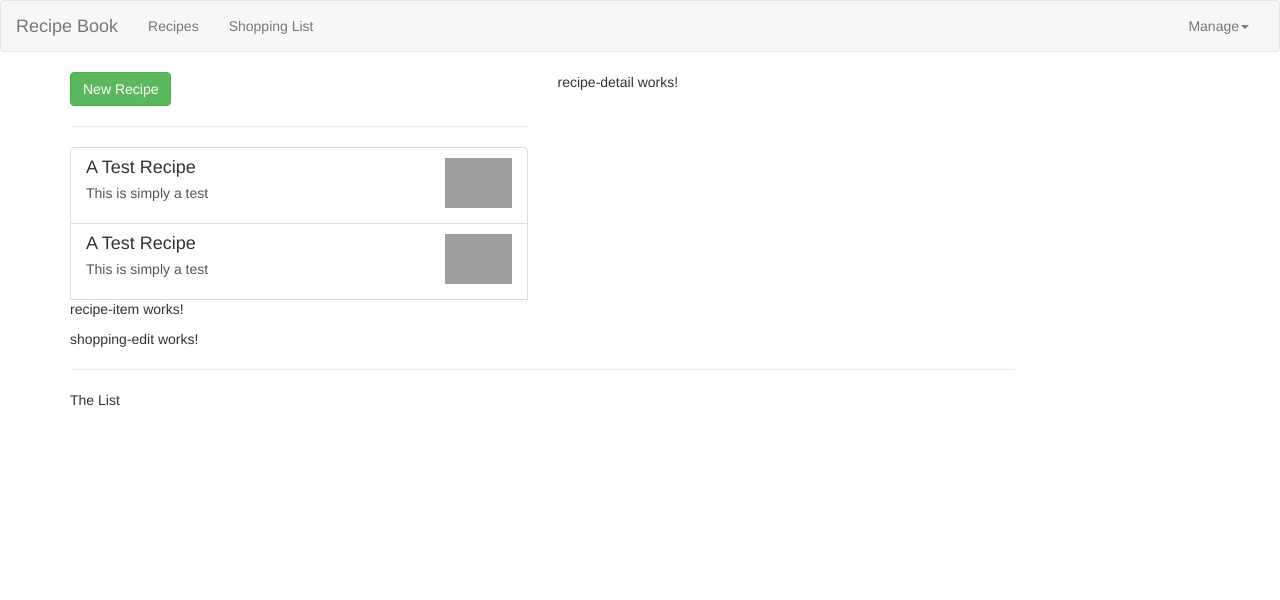
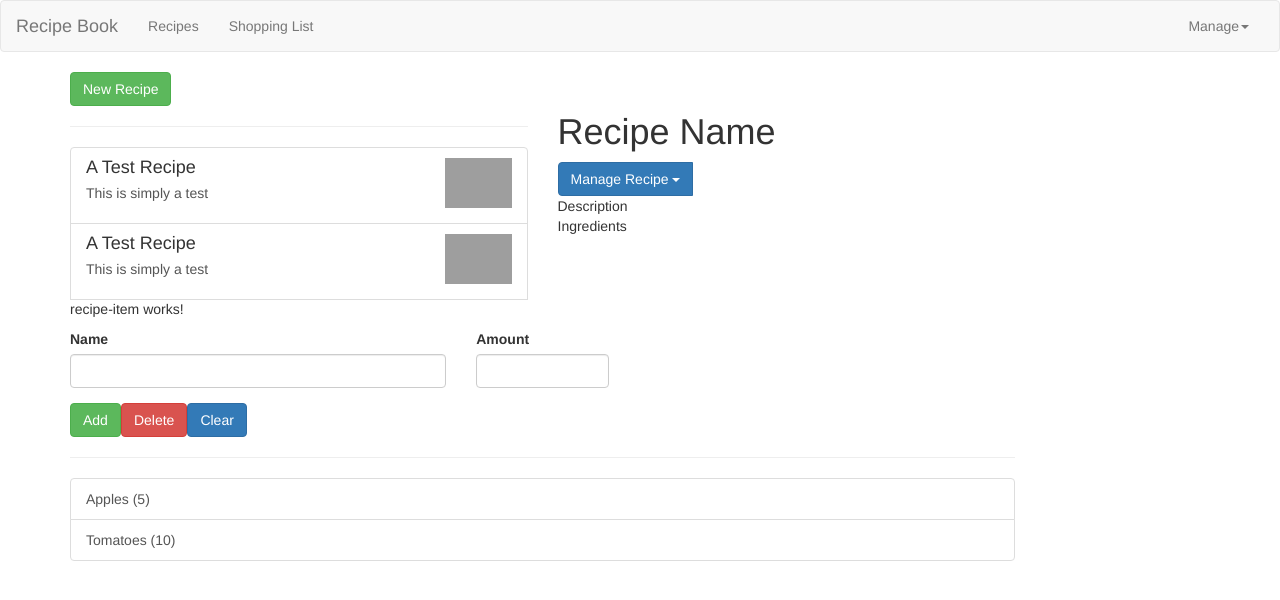
Before and after one commit to DeathFenix/Master_Angular_project, an Angular app: page / in a window 1280 px wide. Shown: the top 600 px of the page. Built offline with nearby package versions, Linux system fonts and the light colour scheme; grey boxes are pictures that could not be loaded.

Commit message:
shopping list-edit component

```diff
--- a/src/app/recipes/recipe-detail/recipe-detail.component.html
+++ b/src/app/recipes/recipe-detail/recipe-detail.component.html
@@ -1,3 +1,36 @@
-<p>
-  recipe-detail works!
-</p>
+<div class="row">
+  <div class="col-xs-12">
+    <img src="" alt="" class="image-responsive">
+  </div>
+</div>
+<div class="row">
+  <div class="col-xs-12">
+    <h1>Recipe Name</h1>
+  </div>
+</div>
+<div class="row">
+  <div class="col-xs-12">
+    <div class="btn-group">
+      <button
+        type="button"
+        class="btn btn-primary">
+        Manage Recipe <span class="caret"></span>
+      </button>
+      <ul class="dropdown-menu">
+        <li><a href="#">To Shopping List</a></li>
+        <li><a href="#">Edit Recipe</a></li>
+        <li><a href="#">Delete recipe</a></li>
+      </ul>
+    </div>
+  </div>
+</div>
+<div class="row">
+  <div class="col-xs-12">
+    Description
+  </div>
+</div>
+<div class="row">
+  <div class="col-xs-12">
+    Ingredients
+  </div>
+</div>
--- /dev/null
+++ b/src/app/shared/ingredient.model.ts
@@ -0,0 +1,3 @@
+export class Ingredient {
+    constructor(public name: string, public amount: number){}
+}
--- a/src/app/shopping-list/shopping-edit/shopping-edit.component.html
+++ b/src/app/shopping-list/shopping-edit/shopping-edit.component.html
@@ -1 +1,23 @@
-<p>shopping-edit works!</p>
+<div class="row">
+    <div class="col-xs-12">
+        <form>
+            <div class="row">
+                <div class="col-sm-5 form-group">
+                    <label for="name">Name</label>
+                    <input type="text" id="name" class="form-control">
+                </div>
+                <div class="col-sm-2 form-group">
+                    <label for="amount">Amount</label>
+                    <input type="number" id="amount" class="form-control">
+                </div>
+            </div>
+            <div class="row">
+                <div class="col-xs-12">
+                    <button class="btn btn-success" type="submit">Add</button>
+                    <button class="btn btn-danger" type="button">Delete</button>
+                    <button class="btn btn-primary" type="button">Clear</button>
+                </div>
+            </div>
+        </form>
+    </div>
+</div>
--- a/src/app/shopping-list/shopping-list.component.html
+++ b/src/app/shopping-list/shopping-list.component.html
@@ -2,6 +2,12 @@
     <div class="col-xs-10">
         <app-shopping-edit></app-shopping-edit>
         <hr>
-        <p>The List</p>
+        <ul class="list-group">
+            <a
+                class="list-group-item"
+                style="cursor: pointer"
+                *ngFor="let ingredient of ingredients">
+            {{ ingredient.name }} ({{ ingredient.amount }})</a>
+        </ul>
     </div>
 </div>
--- a/src/app/shopping-list/shopping-list.component.ts
+++ b/src/app/shopping-list/shopping-list.component.ts
@@ -1,4 +1,6 @@
 import { Component, OnInit } from '@angular/core';
+
+import { Ingredient } from '../shared/ingredient.model';
 
 @Component({
   selector: 'app-shopping-list',
@@ -6,6 +8,10 @@
   styleUrls: ['./shopping-list.component.css']
 })
 export class ShoppingListComponent implements OnInit {
+  ingredients: Ingredient[] = [
+    new Ingredient( 'Apples', 5),
+    new Ingredient( 'Tomatoes', 10)
+  ];
 
   constructor() { }
 
```
